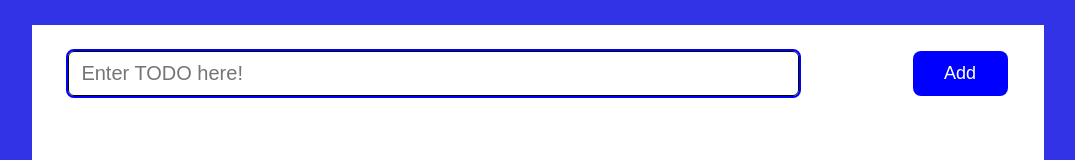
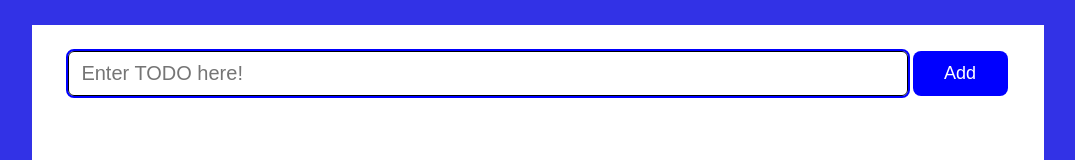
Before and after one commit to 21DEPK/TODO.github.io., a plain HTML site: page index.html in a window 1280 px wide. Shown: the top 160 px of the page, without its empty margins (102-1177 px from the left). Drawn offline with nearby package versions, Linux system fonts and the light colour scheme.

Commit message:
style.css

```diff
--- a/css/style.css
+++ b/css/style.css
@@ -34,7 +34,8 @@ body{
     font-size: 18px;
 }
 input{
-    width: 75%;
+    flex-grow:1;
+    margin-right: 5px;
     height: 43px;
     font-size: 20px;
     border: 1px solid;
```
